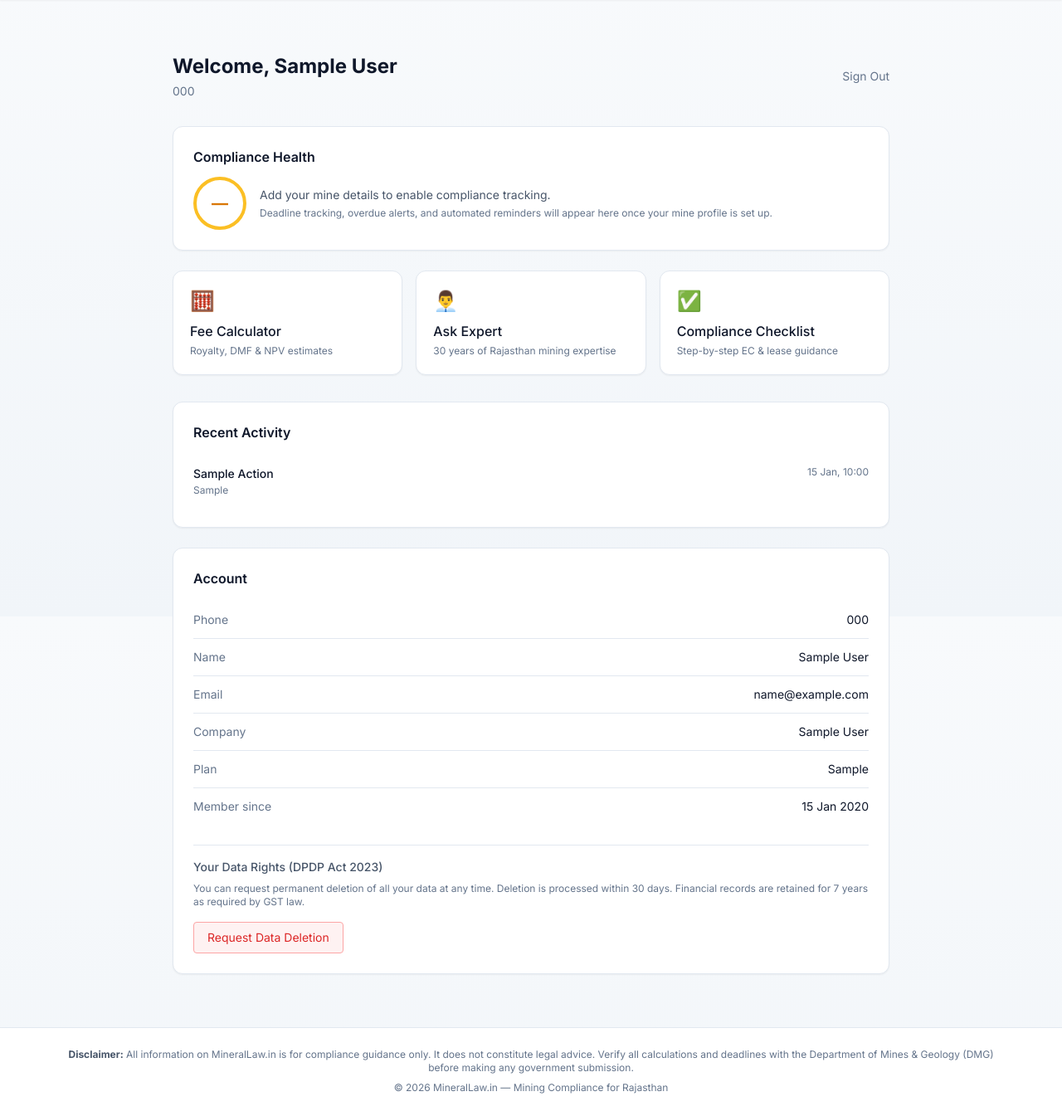
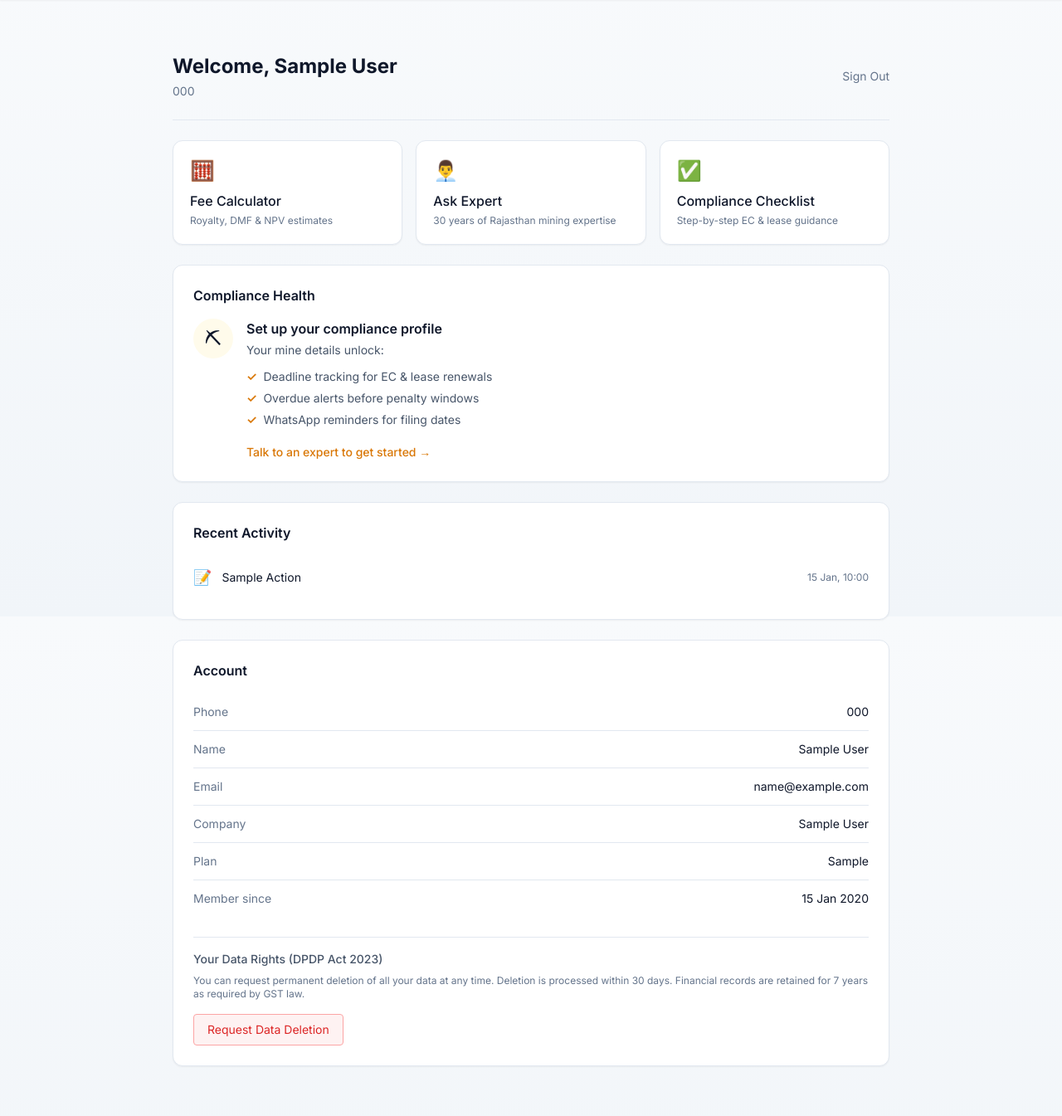
Before and after one commit to MANANSHARMA275/minerallaw, a Flask app: template templates/dashboard.html in a window 1280 px wide. Shown: the part 57-1402 px from the top of the page at 83% size. Before the commit the page ends 1375 px from the top, so only its background shows below. Run offline with Flask 3, Linux system fonts and the light colour scheme; tables that the repository leaves empty hold one stand-in row (values such as "Sample post"); the template is opened without the code that fills it: values that come from a table or form of the project are taken from there, most other values are stand-ins (such as "Sample title", 1, 10 or a date in 2020); some libraries are stand-ins or nearby versions.

Commit message:
Chunk D: dashboard content/layout overhaul
- Quick Actions reordered above Compliance Health
- Redesigned Compliance Health empty state as onboarding card
- Recent Activity amounts formatted via format_inr (Indian grouping: ₹18,00,00,000 style)
- Pre-existing rows retain their original format; old rows fall back to generic label
- No mineral_id= leakage in rendered output
- Layout tightening across dashboard sections
- Add tests/unit/test_dashboard.py (202 tests, all green)

Co-Authored-By: Claude Sonnet 4.6 <noreply@anthropic.com>

```diff
--- a/templates/dashboard.html
+++ b/templates/dashboard.html
@@ -6,7 +6,8 @@
 <div class="max-w-4xl mx-auto px-4 py-8">
 
     <!-- ── Header ─────────────────────────────────────────── -->
-    <div class="flex flex-col sm:flex-row sm:items-center sm:justify-between mb-8 gap-4">
+    <div class="flex flex-col sm:flex-row sm:items-center sm:justify-between
+                pb-6 mb-6 border-b border-edge gap-4">
         <div>
             <h1 class="text-2xl font-bold text-content">
                 Welcome{% if user.name %}, {{ user.name }}{% endif %}
@@ -39,31 +40,11 @@
         </div>
     </div>
 
-    <!-- ── Compliance Health (placeholder) ────────────────── -->
-    <div class="bg-surface border border-edge rounded-xl p-6 mb-6 shadow-sm">
-        <h2 class="text-content font-semibold mb-3" data-i18n="dash_health">Compliance Health</h2>
-        <div class="flex items-center gap-4">
-            <div class="w-16 h-16 rounded-full border-4 border-accent flex items-center
-                        justify-center text-accentTx font-bold text-xl flex-shrink-0">
-                —
-            </div>
-            <div>
-                <p class="text-muted text-sm">
-                    Add your mine details to enable compliance tracking.
-                </p>
-                <p class="text-faint text-xs mt-1">
-                    Deadline tracking, overdue alerts, and automated reminders
-                    will appear here once your mine profile is set up.
-                </p>
-            </div>
-        </div>
-    </div>
-
     <!-- ── Quick Actions ──────────────────────────────────── -->
-    <div class="grid grid-cols-1 sm:grid-cols-3 gap-4 mb-8">
+    <div class="grid grid-cols-1 sm:grid-cols-3 gap-4 mb-6">
         <a href="{{ url_for('main.calculator') }}"
            class="bg-surface border border-edge rounded-xl p-5 shadow-sm
-                  hover:border-accent transition group">
+                  hover:border-accent transition card-lift group">
             <div class="text-accentTx text-2xl mb-2">🧮</div>
             <h3 class="text-content font-medium group-hover:text-accentTx transition"
                 data-i18n="dash_calculator">Fee Calculator</h3>
@@ -72,7 +53,7 @@
 
         <a href="{{ url_for('main.ask_expert') }}"
            class="bg-surface border border-edge rounded-xl p-5 shadow-sm
-                  hover:border-accent transition group">
+                  hover:border-accent transition card-lift group">
             <div class="text-accentTx text-2xl mb-2">👨‍💼</div>
             <h3 class="text-content font-medium group-hover:text-accentTx transition"
                 data-i18n="dash_expert">Ask Expert</h3>
@@ -81,7 +62,7 @@
 
         <a href="{{ url_for('main.checklist') }}"
            class="bg-surface border border-edge rounded-xl p-5 shadow-sm
-                  hover:border-accent transition group">
+                  hover:border-accent transition card-lift group">
             <div class="text-accentTx text-2xl mb-2">✅</div>
             <h3 class="text-content font-medium group-hover:text-accentTx transition"
                 data-i18n="dash_checklist">Compliance Checklist</h3>
@@ -89,28 +70,71 @@
         </a>
     </div>
 
+    <!-- ── Compliance Health (onboarding empty state) ─────── -->
+    <div class="bg-surface border border-edge rounded-xl p-6 mb-6 shadow-sm" data-reveal>
+        <h2 class="text-content font-semibold mb-4" data-i18n="dash_health">Compliance Health</h2>
+        <div class="flex items-start gap-4">
+            <div class="w-12 h-12 rounded-full bg-accentSoft flex items-center
+                        justify-center text-2xl flex-shrink-0" aria-hidden="true">⛏</div>
+            <div class="flex-1">
+                <p class="text-content font-semibold text-base mb-1">
+                    Set up your compliance profile
+                </p>
+                <p class="text-muted text-sm mb-3">Your mine details unlock:</p>
+                <ul class="space-y-1.5 mb-4">
+                    <li class="flex items-center gap-2 text-muted text-sm">
+                        <span class="text-accentTx font-semibold">✓</span>
+                        Deadline tracking for EC &amp; lease renewals
+                    </li>
+                    <li class="flex items-center gap-2 text-muted text-sm">
+                        <span class="text-accentTx font-semibold">✓</span>
+                        Overdue alerts before penalty windows
+                    </li>
+                    <li class="flex items-center gap-2 text-muted text-sm">
+                        <span class="text-accentTx font-semibold">✓</span>
+                        WhatsApp reminders for filing dates
+                    </li>
+                </ul>
+                <a href="{{ url_for('main.ask_expert') }}"
+                   class="inline-flex items-center gap-1 text-sm font-medium
+                          text-accentTx hover:text-accent transition-colors">
+                    Talk to an expert to get started →
+                </a>
+            </div>
+        </div>
+    </div>
+
     <!-- ── Recent Activity ────────────────────────────────── -->
-    <div class="bg-surface border border-edge rounded-xl p-6 mb-6 shadow-sm">
+    <div class="bg-surface border border-edge rounded-xl p-6 mb-6 shadow-sm" data-reveal>
         <h2 class="text-content font-semibold mb-4" data-i18n="dash_activity">Recent Activity</h2>
 
         {% if recent_activity %}
-        <ul class="space-y-3">
+        <ul class="space-y-0">
             {% for log in recent_activity %}
-            <li class="flex items-start justify-between gap-4 py-3 border-b
-                        border-edge last:border-0">
-                <div>
-                    <p class="text-content text-sm font-medium">
-                        {{ log.action.replace('_', ' ').title() }}
-                    </p>
-                    {% if log.new_value %}
-                    <p class="text-faint text-xs mt-0.5 truncate max-w-xs">
-                        {{ log.new_value[:80] }}{% if log.new_value|length > 80 %}…{% endif %}
-                    </p>
-                    {% endif %}
-                </div>
-                <p class="text-faint text-xs shrink-0">
+            <li class="flex items-center gap-3 py-3 border-b border-edge last:border-0">
+                <span class="text-lg flex-shrink-0" aria-hidden="true">
+                    {%- if log.action == 'FEE_CALCULATION' %}🧮
+                    {%- elif log.action == 'RATE_UPDATED' %}📊
+                    {%- elif log.action == 'LEGISLATION_CREATED' %}📜
+                    {%- elif log.action == 'LEGISLATION_TOGGLED' %}👁
+                    {%- elif log.action == 'LEGISLATION_DELETED' %}🗑
+                    {%- elif log.action == 'TICKET_CREATED' %}💬
+                    {%- else %}📝{%- endif %}
+                </span>
+                <span class="text-content text-sm flex-1">
+                    {%- if log.action == 'FEE_CALCULATION' %}
+                        {%- if log.new_value and not log.new_value.startswith('mineral_id=') %}{{ log.new_value }}
+                        {%- else %}Ran a fee calculation{%- endif %}
+                    {%- elif log.action == 'RATE_UPDATED' %}Rate updated
+                    {%- elif log.action == 'LEGISLATION_CREATED' %}Legislation entry added
+                    {%- elif log.action == 'LEGISLATION_TOGGLED' %}Legislation entry updated
+                    {%- elif log.action == 'LEGISLATION_DELETED' %}Legislation entry removed
+                    {%- elif log.action == 'TICKET_CREATED' %}Submitted an expert question
+                    {%- else %}{{ log.action.replace('_', ' ').title() }}{%- endif %}
+                </span>
+                <span class="text-faint text-xs shrink-0">
                     {{ log.timestamp.strftime('%d %b, %H:%M') if log.timestamp else '' }}
-                </p>
+                </span>
             </li>
             {% endfor %}
         </ul>
@@ -129,7 +153,7 @@
     <div class="bg-surface border border-edge rounded-xl p-6 shadow-sm">
         <h2 class="text-content font-semibold mb-4" data-i18n="dash_account">Account</h2>
 
-        <div class="space-y-0 text-sm">
+        <div class="text-sm">
             <div class="flex justify-between items-center py-3 border-b border-edge">
                 <span class="text-faint" data-i18n="dash_phone">Phone</span>
                 <span class="text-content">{{ user.phone }}</span>
```
Also changed, not shown: app/routes.py (+2 -5 lines), tests/unit/test_dashboard.py (added, +40 -0 lines).
